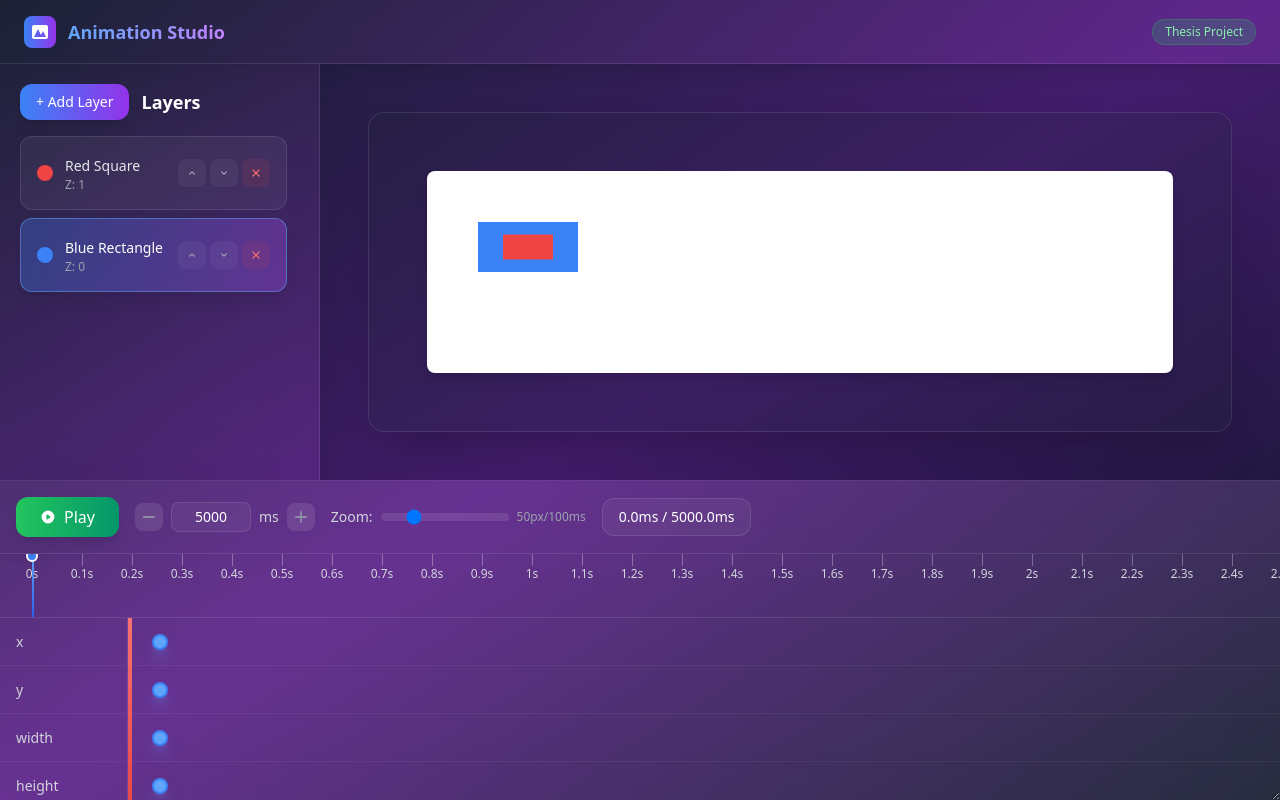
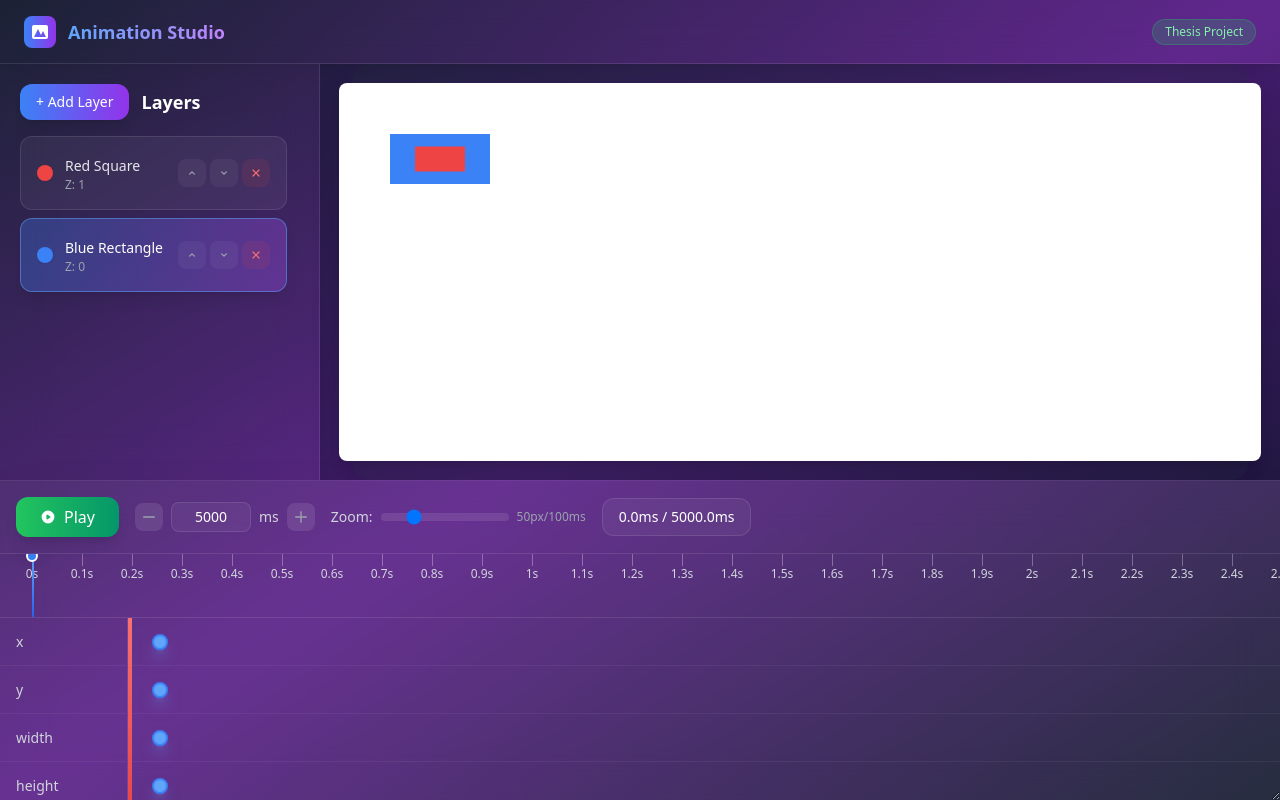
Before and after one commit to Jonroi/UI_Projects, a React (Vite) app in the folder animator_v2_dark_version/: page / in a window 1280 px wide. Built offline with nearby package versions, Linux system fonts and the light colour scheme.

Commit message:
Adjust canvas padding in Animator component for larger display; refine preview area styling for improved layout and usability.

```diff
--- a/animator_v2_dark_version/src/components/Animator.tsx
+++ b/animator_v2_dark_version/src/components/Animator.tsx
@@ -1603,8 +1603,8 @@ const App: React.FC = () => {
       if (entries[0]) {
         const { width, height } = entries[0].contentRect;
         setCanvasSize({
-          width: Math.max(200, width - 120), // Much larger canvas with minimal padding
-          height: Math.max(200, height - 120),
+          width: Math.max(200, width - 40), // Reduced padding to make canvas larger
+          height: Math.max(200, height - 40), // Reduced padding to make canvas larger
         });
       }
     });
@@ -1972,8 +1972,8 @@ const App: React.FC = () => {
           {/* Center Panel: Preview Area */}
           <div
             ref={previewAreaRef}
-            className='flex-1 bg-gradient-to-br from-slate-800/30 to-slate-900/30 flex items-center justify-center p-12 relative'>
-            <div className='w-full h-full max-w-4xl max-h-full bg-slate-800/20 rounded-2xl p-8 shadow-2xl border border-white/10 flex items-center justify-center'>
+            className='flex-1 bg-gradient-to-br from-slate-800/30 to-slate-900/30 flex items-center justify-center relative'>
+            <div className='w-full h-full max-w-4xl max-h-full bg-slate-800/20 rounded-2xl p-2 shadow-2xl flex items-center justify-center'>
               <PreviewCanvas
                 layers={appState.layers}
                 currentTime={appState.currentTime}
```
